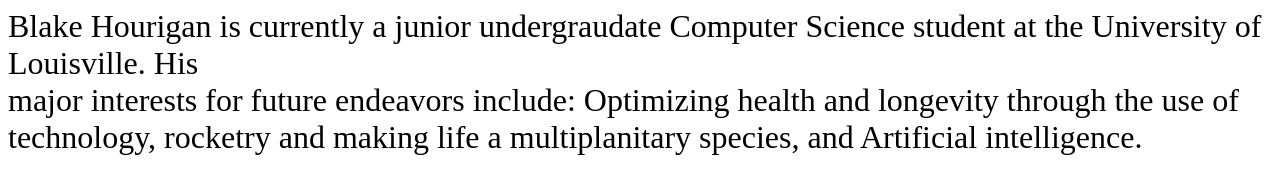
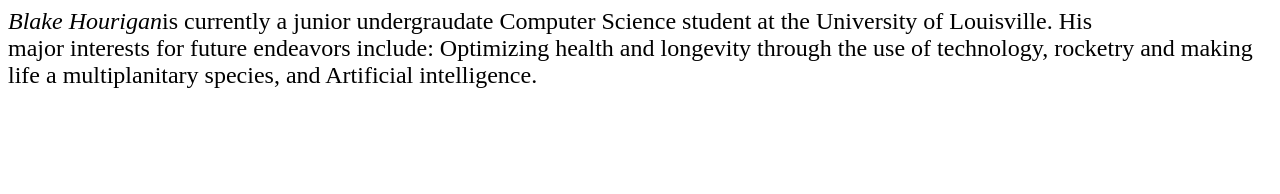
Before and after one commit to blakehourigan/Website, a plain HTML site: page about.html in a window 1280 px wide. Drawn offline with Linux system fonts and the light colour scheme.

Commit message:
better,faster,stronger

```diff
--- a/about.html
+++ b/about.html
@@ -6,8 +6,8 @@
   <link rel="icon" type="image/png" href="https://i.imgur.com/pUhgCjZ.png"/>
 </head>
 
-<p style="font-size:2em;">
-Blake Hourigan is currently a junior undergraudate Computer Science student at the University of Louisville. His <br/>
+<p style="font-size:1.5em;">
+<i>Blake Hourigan</i>is currently a junior undergraudate Computer Science student at the University of Louisville. His <br/>
 major interests for future endeavors include: Optimizing health and longevity through the use of technology, rocketry and making life
 a multiplanitary species, and Artificial intelligence.
 </p>
```
Also changed, not shown: contact.html (+10 -5 lines).
